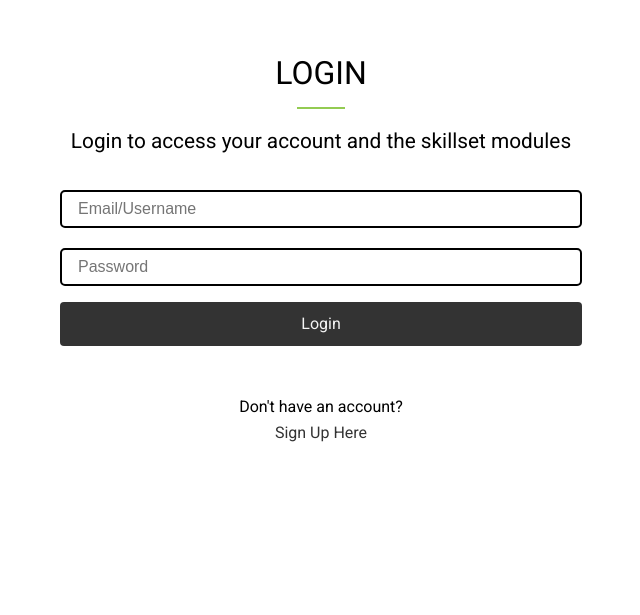
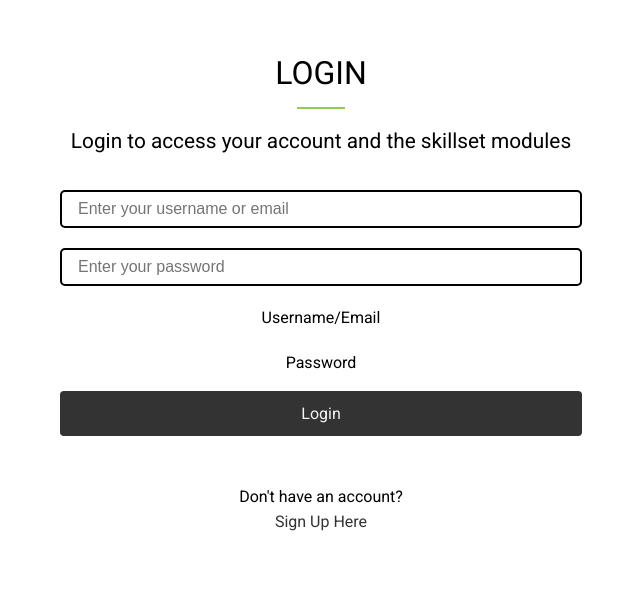
Before and after one commit to Rheece123/UniTracks, a PHP site: page /public/login.php in a window 1280 px wide. Shown: the part 91-706 px from the top of the page, without its empty margins (319-959 px from the left). Run offline with PHP 8.4, Linux system fonts and the light colour scheme.

Commit message:
Added labels for login input fields

```diff
--- a/public/login.php
+++ b/public/login.php
@@ -94,8 +94,11 @@
       ?>
 				<form action="includes/login.inc.php" method="post">
 					<div class="login-fields">
-						<input type="text" class="text-input username" name="mailuid" id="mailuid" placeholder="Email/Username"/>
-						<input type="password" class="text-input pwd" name="pwd" id="pwd" placeholder="Password"/>
+						<label for="mailuid">Username/Email</label>
+						<input type="text" class="text-input username" name="mailuid" id="mailuid" placeholder="Enter your username or email"/>
+
+						<label for="mailuid">Password</label>
+						<input type="password" class="text-input pwd" name="pwd" id="pwd" placeholder="Enter your password"/>
 					</div>
 					<button type="submit" name="login-submit" class="btn-dark my-1">Login</button>
 				</form>
```
